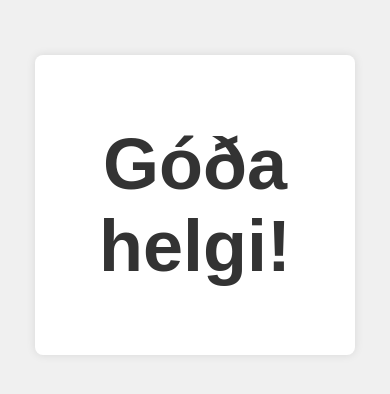
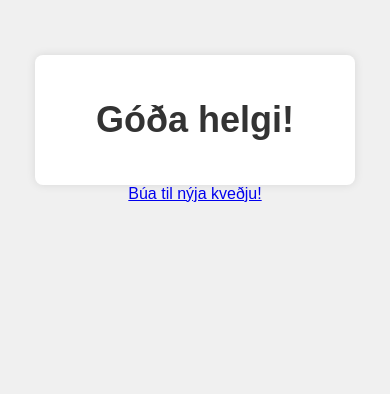
Before and after one commit to BjarkiGr/godahelgi, a plain HTML site: page greet.html in a window 390 px wide. Drawn offline with Linux system fonts and the light colour scheme.

Commit message:
bug fixes

```diff
--- a/greet.html
+++ b/greet.html
@@ -19,6 +19,7 @@
     <div class="greetingContainer">
         <h1 id="greetingMessage">Góða helgi!</h1>
     </div>
+    <a id="newGreeting" href="index.html">Búa til nýja kveðju!</a>
 
     <script>
         document.addEventListener('DOMContentLoaded', function() {
--- a/styles.css
+++ b/styles.css
@@ -86,7 +86,6 @@ button:hover {
     background-color: #0056b3;
 }
 
-
 @media screen and (max-width: 768px) {
     body {
         align-items: center;
@@ -106,4 +105,14 @@ button:hover {
         font-size: 1.2em;
         margin-bottom: 20px;
     }
+
+    .greetingContainer {
+        margin-top: 10%;
+        text-align: center;
+        background-color: white;
+        padding: 20px;
+        border-radius: 8px;
+        box-shadow: 0 0 10px rgba(0, 0, 0, 0.1);
+        font-size: 18px;
+    }
 }
```
